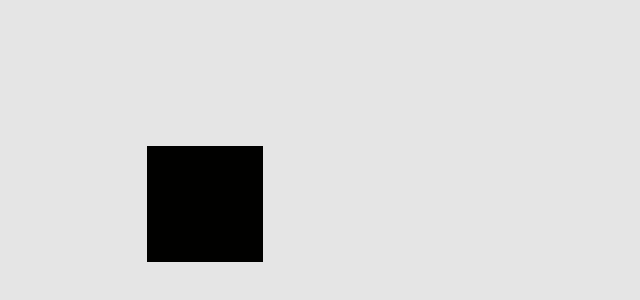
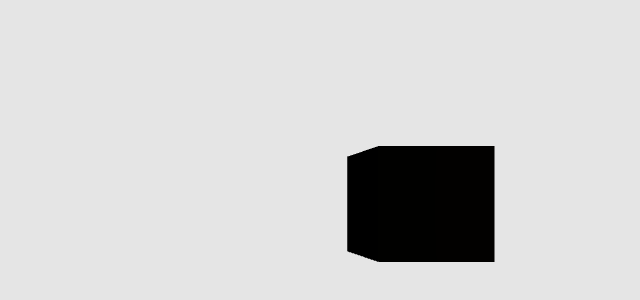
Before and after one commit to GarrettBrown-dev/FirstThreeProj, a plain HTML site: page src/index.html in a window 1280 px wide. Shown: the part 196-496 px from the top of the page, without its empty margins (435-1075 px from the left). Drawn offline with nearby package versions, Linux system fonts and the light colour scheme.

Commit message:
Window movement no longer distorts aspect ratio.

```diff
--- a/src/index.html
+++ b/src/index.html
@@ -43,6 +43,8 @@
     var material = new THREE.MeshLambertMaterial({ color: 0xFFCC00 }); //What it's made of.
     var mesh = new THREE.Mesh(geometry, material); //combines object and material.
 
+    mesh.position.x = 2;
+
     scene.add(mesh);
     //adds created object to scene.
 
@@ -50,8 +52,13 @@
     light.position.set(10, 0, 25); //x,y,z coords.
     scene.add(light);
 
-    renderer.render(scene, camera);
-    //sets renderer on renderer, which renders the scene.
+    var render = function () {
+      requestAnimationFrame(render);
+      renderer.render(scene, camera);
+    }
+    //sets renderer on renderer, which renders the scene. Also prevents distortion of aspect ratio.
+
+    render();
 
   </script>
 </body>
```
